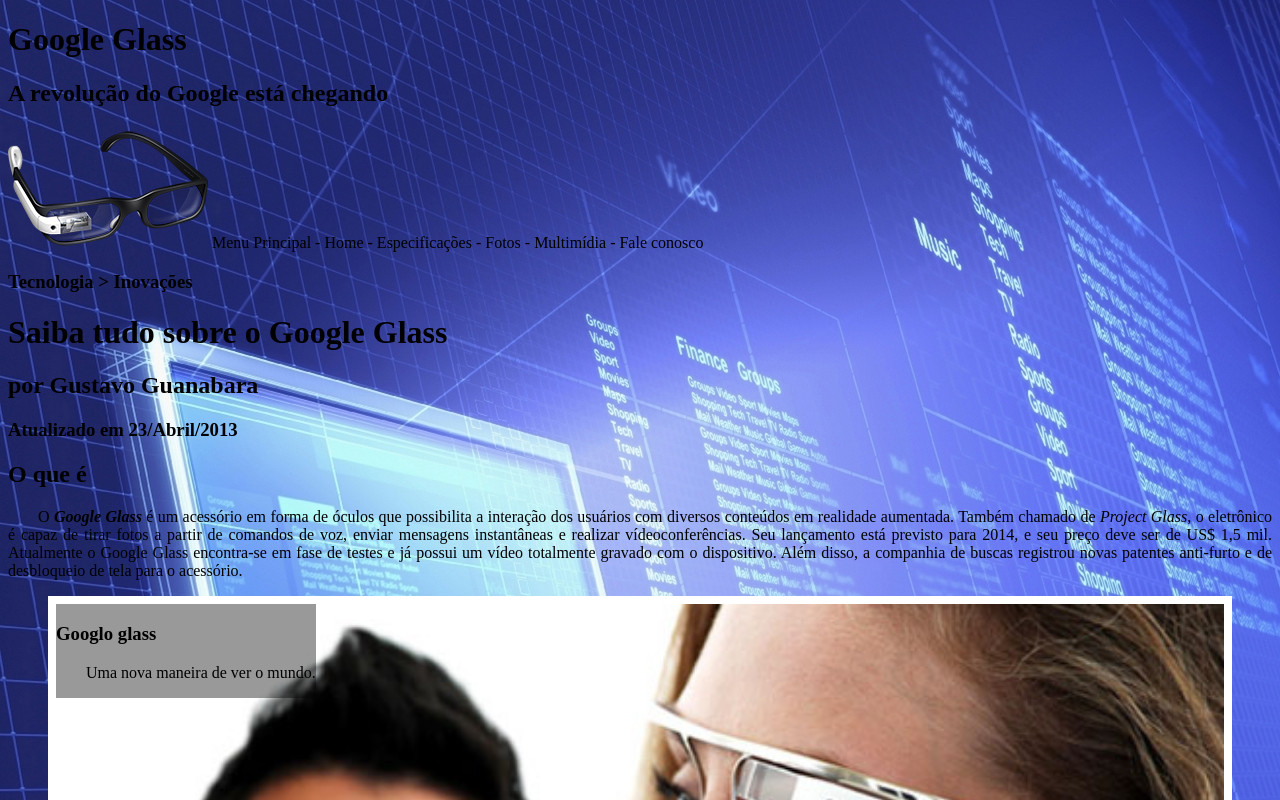
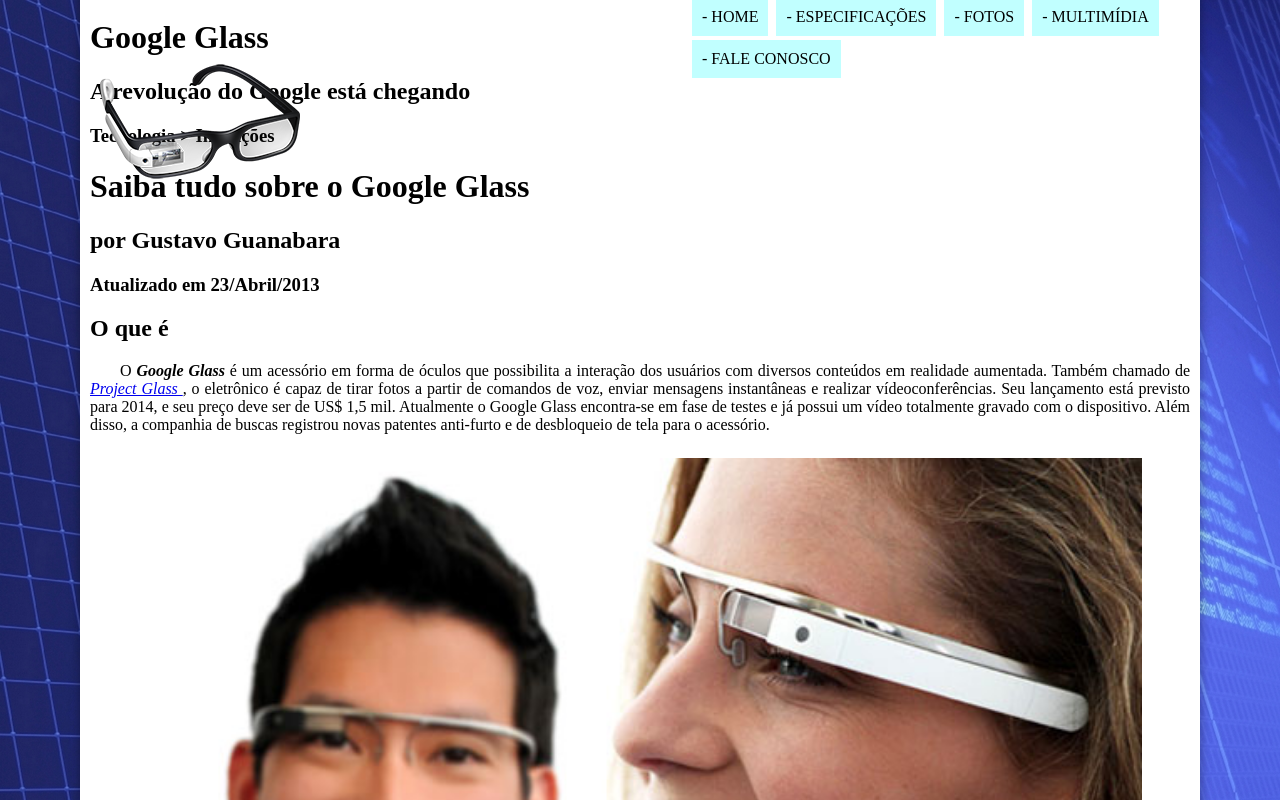
Before and after one commit to PhilipACM/projeto-glass-html5, a plain HTML site: page index.html in a window 1280 px wide. Shown: the top 800 px of the page. Drawn offline with Linux system fonts and the light colour scheme; files whose address does not match are found by name.

Commit message:
mais um dia de aula

```diff
--- a/_css/estilo.css
+++ b/_css/estilo.css
@@ -1,16 +1,35 @@
 @charset "UTF-8";
 
 body {
+    background-color: #dddddd;
     color: rgba(0, 0, 0, 1);
     background-image: url("fundo.jpg");
 
 }
+
+div#interface{
+    background-color: white;
+    width: 1100px;
+    margin: -20px auto 0 auto;
+    box-shadow: 0px 0px 10px rgba(0, 0, 0, .4);
+    padding: 10px;
+
+
+    }
 
 p {
     text-align: justify;
     text-indent: 30px;
 
 }
+
+header#cabeçalho img#icone {
+    position: absolute;
+    left: 100px;
+    top: 60px;
+
+}
+
 /*Formatação de imagens com legendas*/
 
 figure.foto-legenda {
@@ -22,9 +41,72 @@ figure.foto-legenda {
 figure.foto-legenda img {
     width: 100%;
     height: 100%;
+
 }
 figure.foto-legenda figcaption {
+    opacity: 0;
     position: absolute;
     top: 0px;
     background-color: rgba(0, 0, 0, .4);
+    color: white;
+    width: 100%;
+    height: 100%;
+    padding: 10px;
+    box-sizing: border-box ;
+    transition: 1s;
+
 }
+figure.foto-legenda:hover figcaption{
+    opacity: 1;
+
+}
+/* formatando o menu. */
+
+nav#menu {
+    display: block;
+
+}
+
+nav#menu ol {
+    list-style: none;
+    text-transform: uppercase;
+    position: absolute;
+    top: -20px;
+    left: 650px;
+
+}
+nav#menu li{
+    display: inline-block;
+    background-color: rgb(193, 255, 255);
+    padding: 10px;
+    margin: 2px;
+    transition: 1s;
+
+}
+
+nav#menu li:hover {
+
+    background-color: darkblue;
+
+}
+
+
+
+
+
+nav#menu h1{
+    display: none;
+
+}
+
+nav#menu a {
+    color: black;
+    text-decoration: none;
+
+}
+
+nav#menu a:hover{
+    color: white;
+    text-decoration: underline;
+
+}
--- a/index.html
+++ b/index.html
@@ -4,7 +4,7 @@
 <head>
     <meta charset="UTF-8">
     <title>Tudo sobre o google glass. </title>
-    <link rel="stylesheet" href="_css/estilo.css">
+    <link rel="stylesheet" href="_css/estilo.css" />
 
 </head>
 
@@ -18,16 +18,20 @@
                 <h2> A revolução do Google está chegando</h2>
             </hgroup>
 
-            <img src="_imagens/glass-oculos-preto-peq.png" alt="">
+            <img id="icone" src="_imagens/glass-oculos-preto-peq.png" alt="">
 
-            Menu Principal
-            - Home
-            - Especificações
-            - Fotos
-            - Multimídia
-            - Fale conosco
+            <nav id="menu">
+
+                <h1> Menu Principal</h1>
+                <ol>
+                    <li><a href="index.html"> - Home </a></li>
+                    <li><a href="specs.html"> - Especificações </a></li>
+                    <li><a href="fotos.html"> - Fotos </a></li>
+                    <li><a href="multimidia.html"> - Multimídia </a></li>
+                    <li><a href="fale-conosco.html"> - Fale conosco </a></li>
+                </ol>
         </header>
-
+        </nav>
         <hgroup>
             <h3>Tecnologia > Inovações</h3>
             <h1>Saiba tudo sobre o Google Glass</h1>
@@ -37,7 +41,7 @@
 
         <h2>O que é</h2>
         <p>O <b><i>Google Glass</i></b> é um acessório em forma de óculos que possibilita a interação dos usuários com
-            diversos conteúdos em realidade aumentada. Também chamado de <i>Project Glass</i>, o eletrônico é capaz de
+            diversos conteúdos em realidade aumentada. Também chamado de <i> <a href="http://glass.google.com" target="_blanc"> Project Glass </a> </i>, o eletrônico é capaz de
             tirar fotos a partir de comandos de voz, enviar mensagens instantâneas e realizar vídeoconferências. Seu
             lançamento está previsto para 2014, e seu preço deve ser de US$ 1,5 mil. Atualmente o Google Glass
             encontra-se em fase de testes e já possui um vídeo totalmente gravado com o dispositivo. Além disso, a
```
